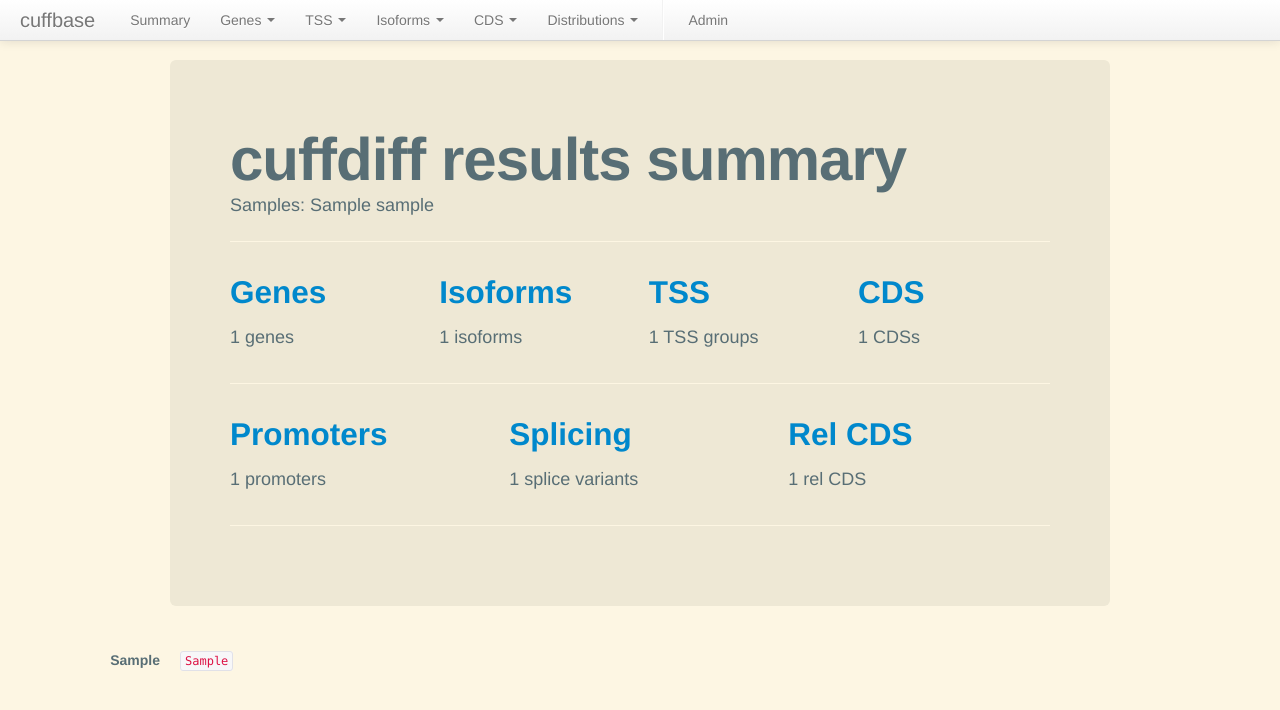
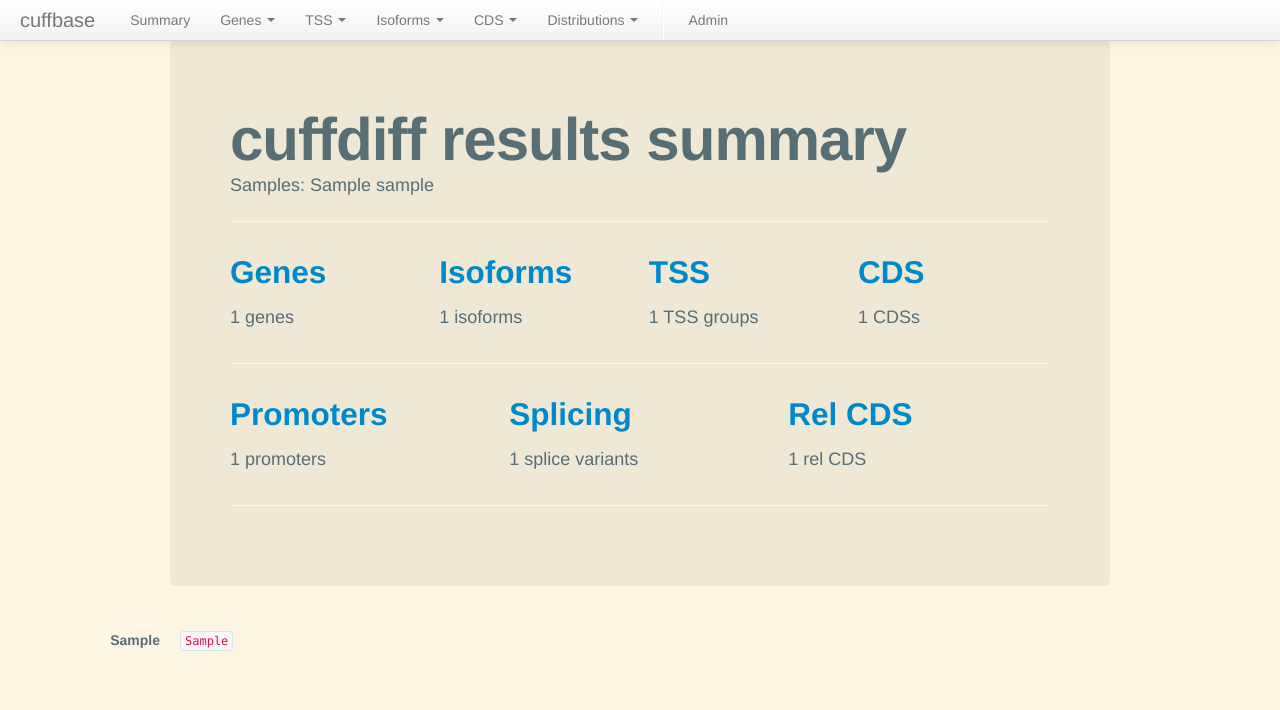
Before and after one commit to eco32i/ngs, a Django app: page /cuff/ in a window 1280 px wide. Shown: the top 710 px of the page. Run offline with Django 3.2, Linux system fonts and the light colour scheme; tables that the repository leaves empty hold one stand-in row (values such as "Sample post").

Commit message:
Fixed body margin in cuff.css.

```diff
--- a/static/css/cuff.css
+++ b/static/css/cuff.css
@@ -2,7 +2,7 @@
  * solarizing Bootstrap css
  */
 
-body { padding-top: 60px; }
+body { padding-top: 40px; }
 
 table.table thead .sorting,
 table.table thead .sorting-asc,
```
